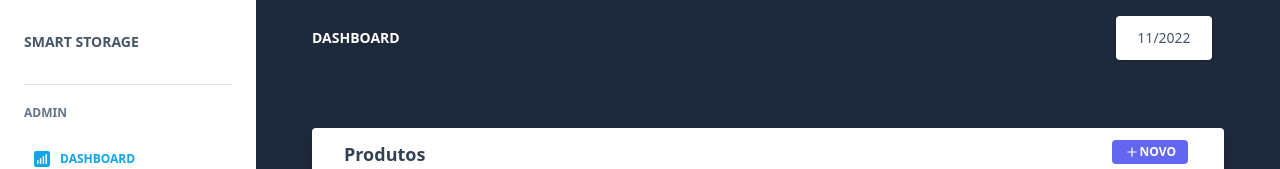
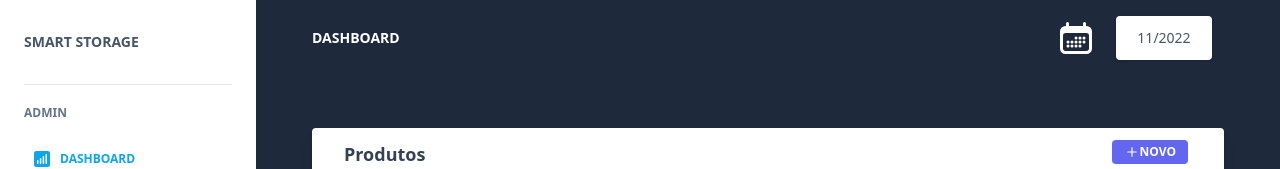
Before and after one commit to arrudadev/pi-smart-storage, a Next.js app: page /admin/dashboard in a window 1280 px wide. Shown: the top 169 px of the page. Built offline with nearby package versions, Linux system fonts and the light colour scheme.

Commit message:
style: add calendar icon

```diff
--- a/components/Headers/DashboardHeader.tsx
+++ b/components/Headers/DashboardHeader.tsx
@@ -1,3 +1,5 @@
+import { CalendarDaysIcon } from '@heroicons/react/20/solid';
+
 import { Datepicker } from '../Inputs/Datepicker';
 
 export const DashboardHeader = () => (
@@ -9,7 +11,12 @@ export const DashboardHeader = () => (
         </h1>
 
         <div className="md:flex flex-row flex-wrap items-center lg:ml-auto mr-3">
-          <div className="relative flex w-full flex-wrap items-stretch">
+          <div className="flex items-center w-full">
+            <CalendarDaysIcon
+              className="h-10 w-10 mr-5 text-white"
+              aria-hidden="true"
+            />
+
             <Datepicker />
           </div>
         </div>
```
